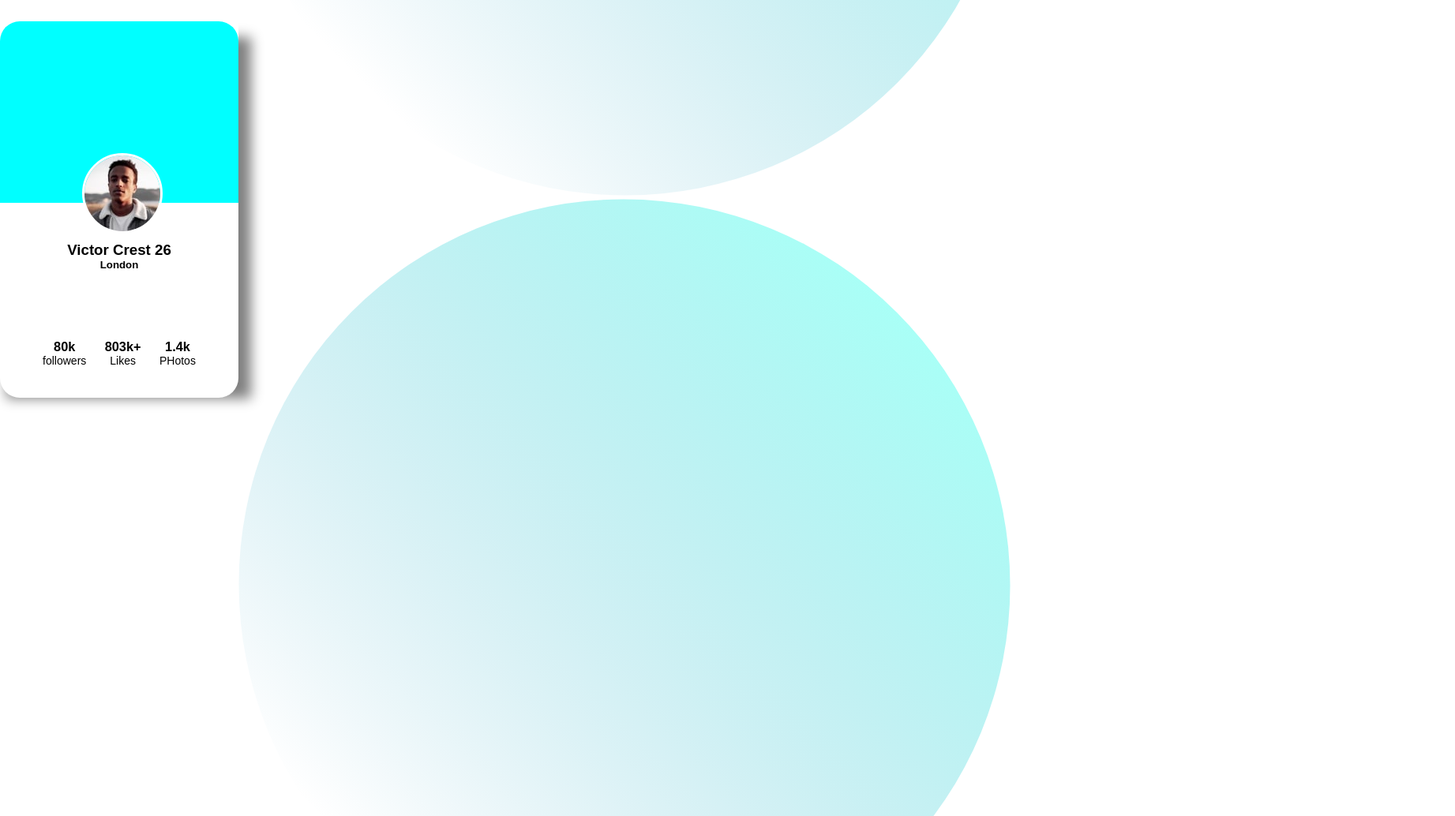
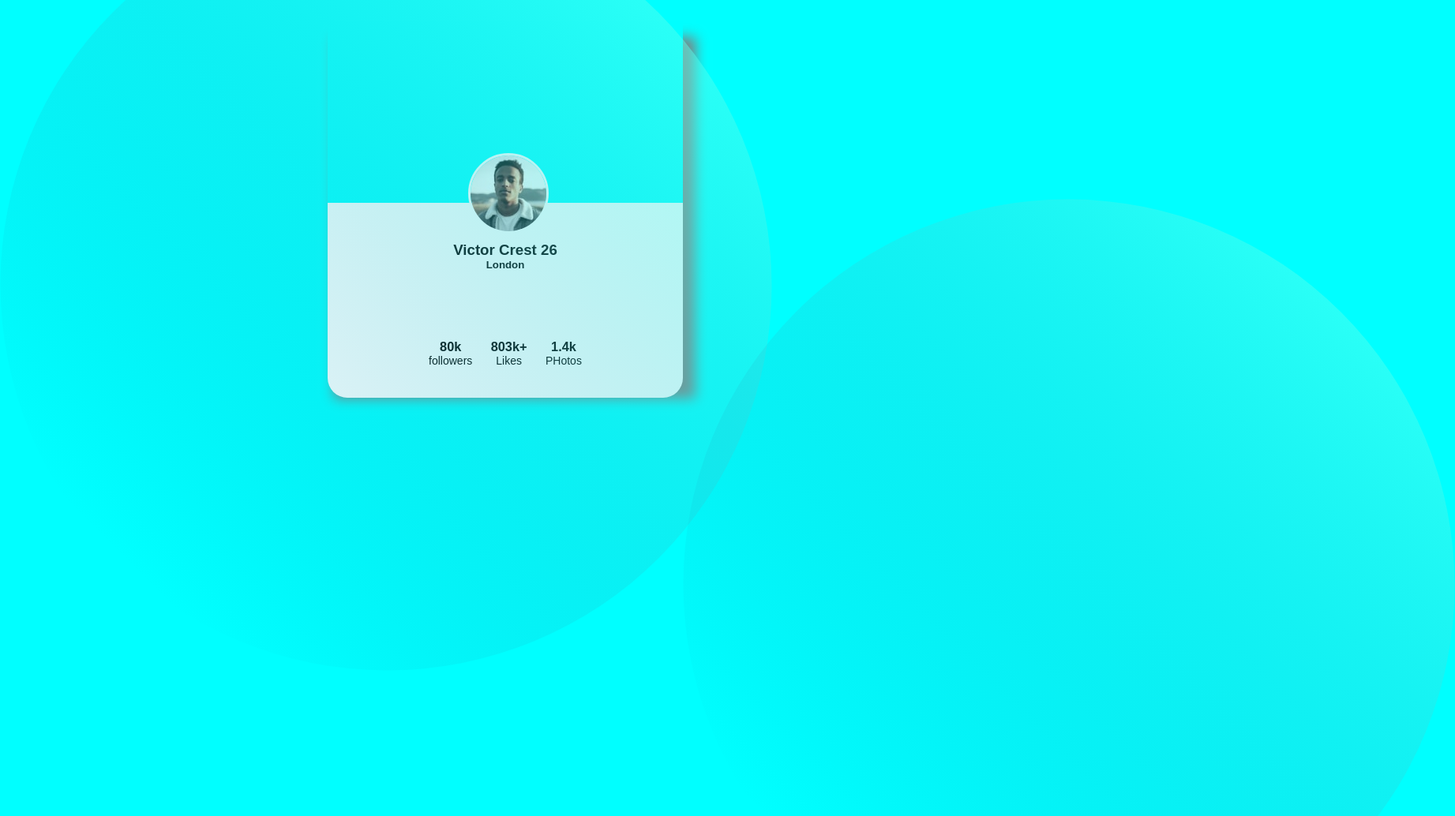
Before and after one commit to jamesavakian62/stats-preview-card, a plain HTML site: page index.html in a window 1280 px wide. Shown: the part 148-1182 px from the top of the page at 79% size, 1843 px wide, since content can reach past the window. Drawn offline with Linux system fonts and the light colour scheme.

Commit message:
Add files via upload

```diff
--- a/style.css
+++ b/style.css
@@ -10,8 +10,8 @@
     display: flex;
     align-items: center;
     justify-content: center;
-
-
+    position:relative;
+    background-color:aqua;
   }
   h1, p{
     padding:0 15px;
@@ -20,23 +20,32 @@
   .container {
     height: 450px;
     width: 450px;
-    /* display:flex;
-    flex-direction:column;
-    align-items: center: */
     box-shadow: 12px 24px 15px 4px gray;
-
+    top: 40px;
+    left: 40px;
     }
 
  .background-top{
-   background-position-y:top
- /* background-position: 5% 5%; */
+  top: 20px;
+  left: 0px;
+  background-position-y:top;
+ background-position: 5% 5%;
+ position:absolute;
+  position: left 0;
+ position: top 0;
  }
 
  .back-bottom{
-  background-position: 65% 45%;
+   background-position: 65% 45%;
+   position:absolute;
+   position: left 0;
+   position: top 0;
  }
- .below{
+ /* .below{
   background-color: aqua;
+ } */
+ .background{
+  background-color:aqua;
  }
   .top {
     width: 100%;
```
Also changed, not shown: index.html (+3 -3 lines).
